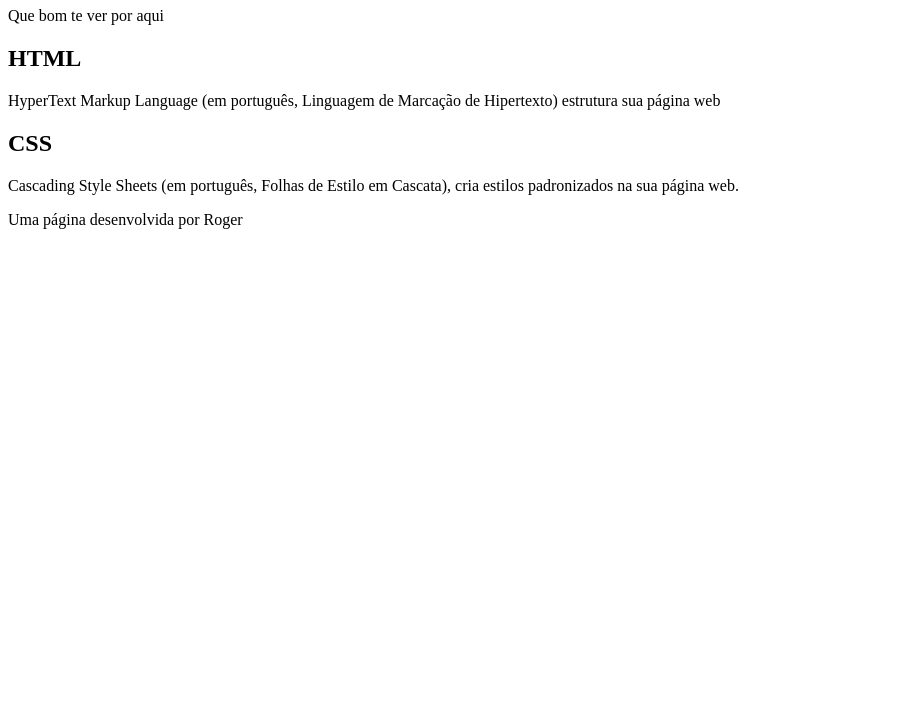
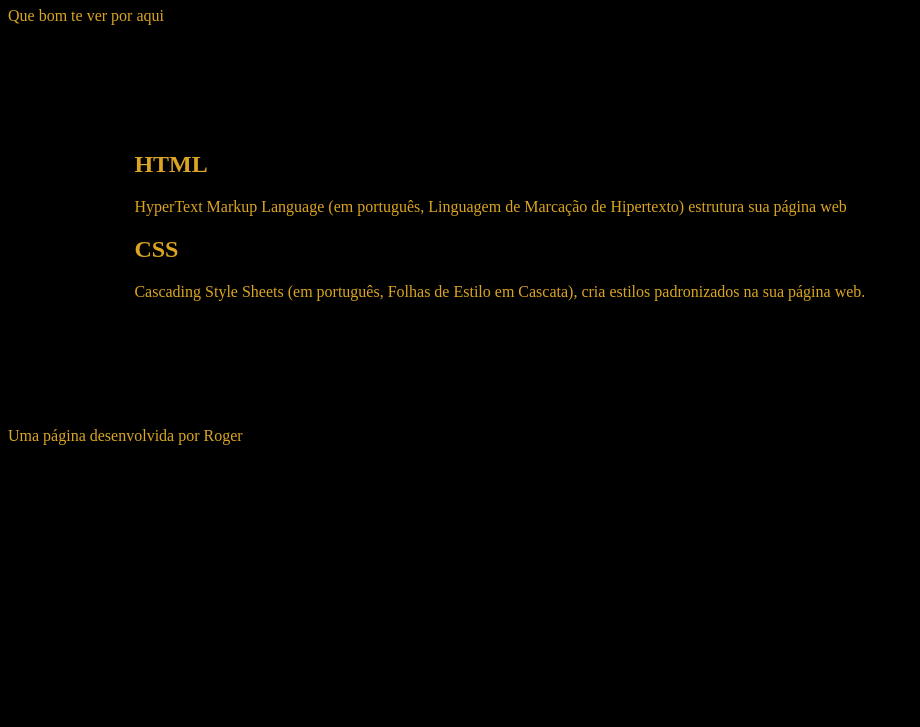
Before and after one commit to RogerNora/Ola-Mund-o, a plain HTML site: page index.html in a window 1280 px wide. Shown: the part 73-800 px from the top of the page, without its empty margins (0-920 px from the left). Drawn offline with Linux system fonts and the light colour scheme.

Commit message:
add extensão e começando o css

```diff
--- a/index.html
+++ b/index.html
@@ -4,6 +4,7 @@
     <meta charset="UTF-8">
     <meta name="viewport" content="width=device-width, initial-scale=1.0">
     <title>Document</title>
+    <link rel="stylesheet" href="style.css">
 </head>
 <body>
     <header>
--- /dev/null
+++ b/style.css
@@ -0,0 +1,8 @@
+body{
+    background-color: black;
+    color: goldenrod;
+}
+
+section{
+    margin: 10%;
+}
```
